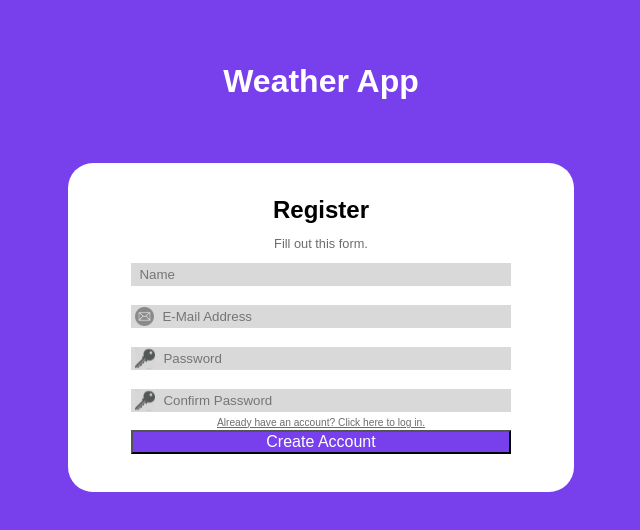
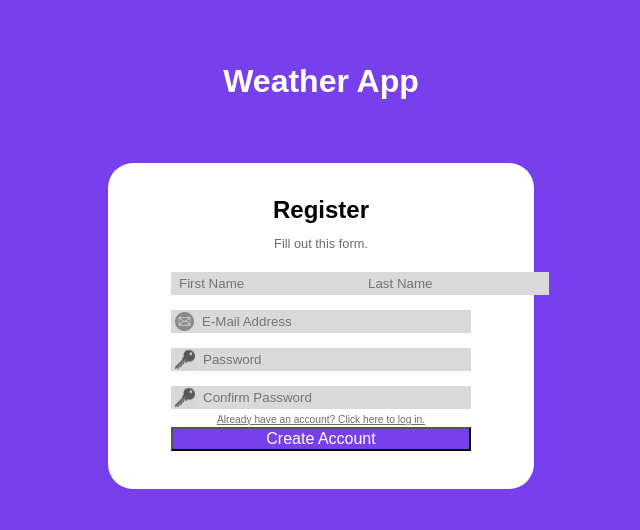
Before and after one commit to brooksmckinley/weather, a React (Create React App) app in the folder frontend/: page /register in a window 1280 px wide. Shown: the top 530 px of the page, without its empty margins (319-959 px from the left). Built offline with nearby package versions, Linux system fonts and the light colour scheme.

Commit message:
Place first/last name fields on register and remove name field from login

```diff
--- a/frontend/src/components/InputField.css
+++ b/frontend/src/components/InputField.css
@@ -3,7 +3,6 @@
     flex-direction: vertical;
     margin-top: 5%;
     background-color: #D9D9D9;
-    width: 100%;
 }
 
 .inputField input {
--- a/frontend/src/pages/Register.js
+++ b/frontend/src/pages/Register.js
@@ -22,8 +22,9 @@ function Register() {
             <div class = "login-form">
                 <h2>Register</h2>
                 <p>Fill out this form.</p>
-                <div>
-                    <InputField type="text" placeholder="Name" onChange={(e) => { setFirstName(e.target.value) }} />
+                <div class="firstLastName">
+                    <InputField type="text" placeholder="First Name" onChange={(e) => { setFirstName(e.target.value) }} />
+                    <InputField type="text" placeholder="Last Name" onChange={(e) => { setLastName(e.target.value) }} />
                 </div>
                 <InputField type="email" placeholder="E-Mail Address" iconName="email.svg" onChange={(e) => { setEmail(e.target.value) } } />
                 <InputField type="password" placeholder="Password" iconName="password.svg" onChange={(e) => { setPassword(e.target.value) } } />
--- a/frontend/src/pages/login.css
+++ b/frontend/src/pages/login.css
@@ -17,9 +17,12 @@ h1{
     padding-left: 5%;
     padding-right: 5%;
     border-radius: 25px;
-    width: 30%;
+    max-width: 300px;
     margin-top: 5%;
     font-family:'Quicksand', sans-serif;
+}
+.firstLastName {
+    display: flex;
 }
 p{
     color: #6D6D6D;
```
